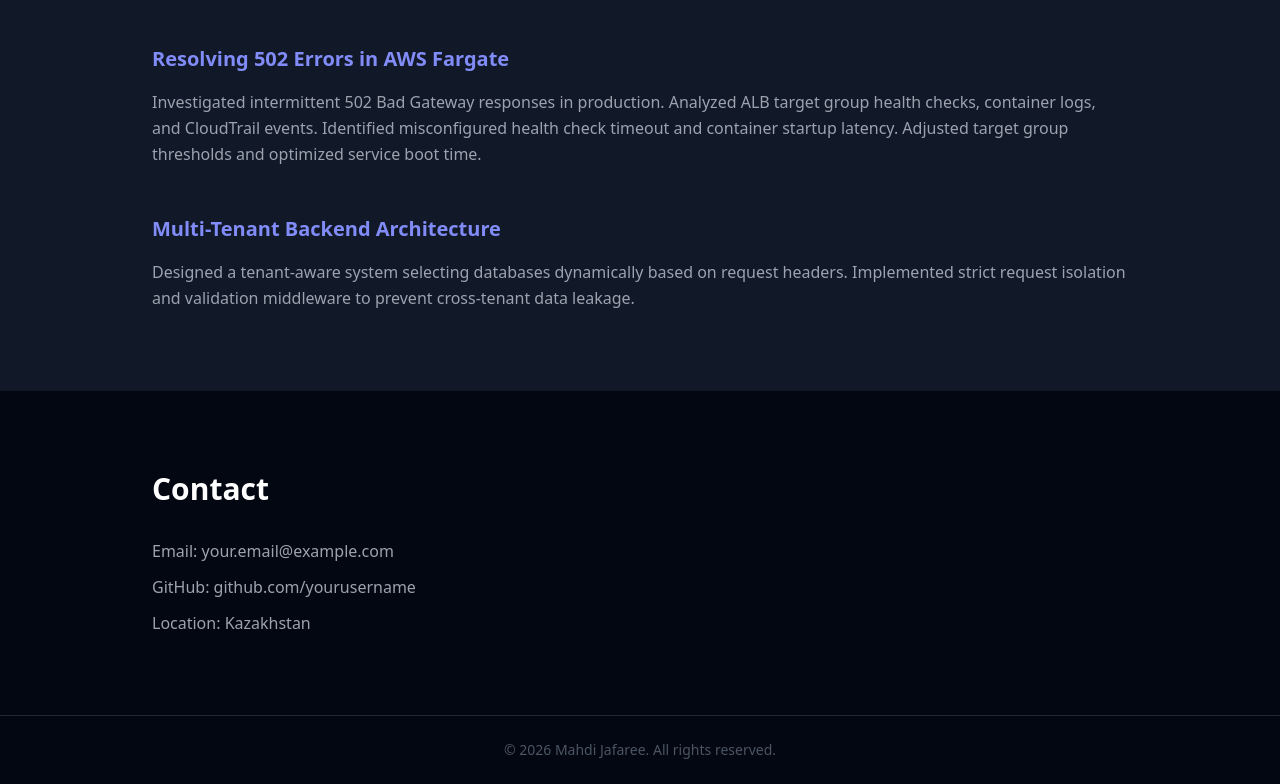
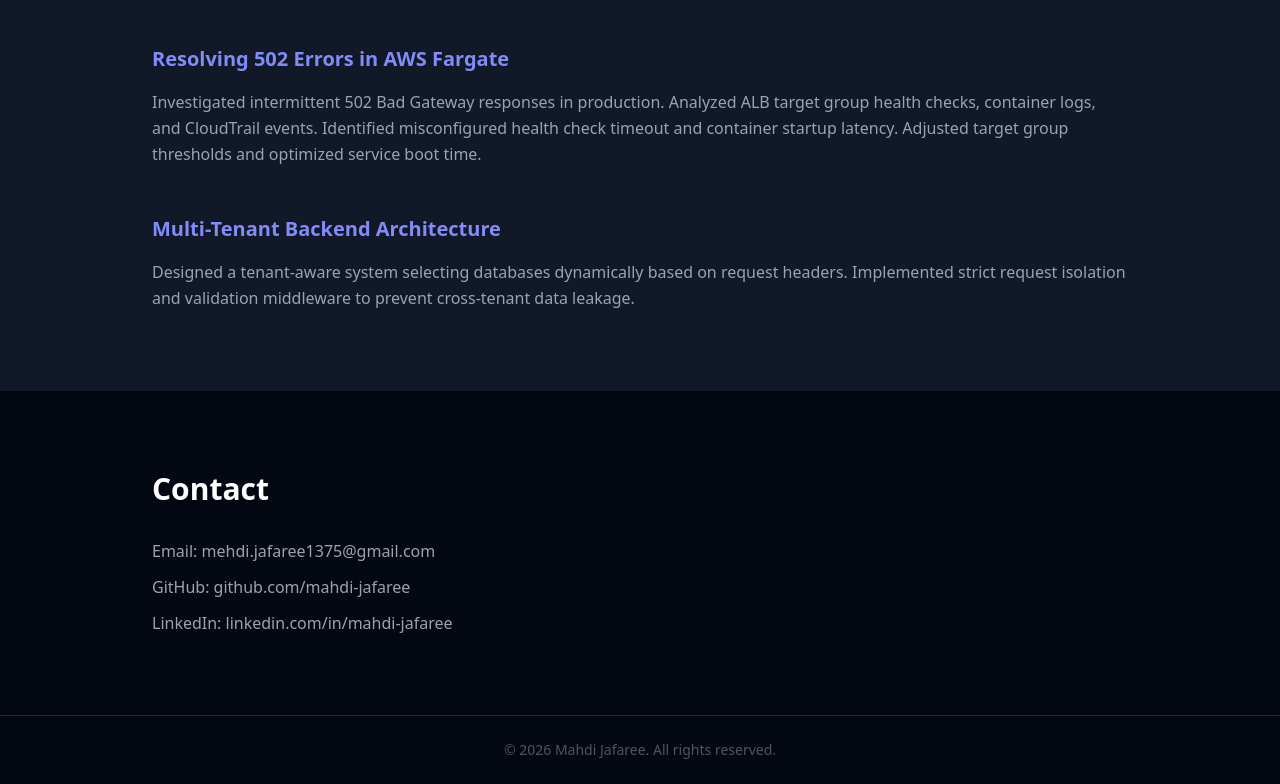
Before and after one commit to mahdi-jafaree/mahdi-jafaree.github.io, a plain HTML site: page index.html in a window 1280 px wide. Shown: the part 1397-2181 px from the top of the page. Drawn offline with nearby package versions, Linux system fonts and the light colour scheme.

Commit message:
update names

```diff
--- a/index.html
+++ b/index.html
@@ -28,7 +28,7 @@
       <a href="#contact" class="bg-indigo-600 hover:bg-indigo-500 px-5 py-2 rounded-lg text-white">
         Contact
       </a>
-      <a href="https://github.com/yourusername" target="_blank"
+      <a href="https://github.com/mahdi-jafaree" target="_blank"
         class="border border-gray-700 hover:border-indigo-500 px-5 py-2 rounded-lg">
         GitHub
       </a>
@@ -141,9 +141,9 @@
     <h3 class="text-3xl font-bold text-white mb-8">Contact</h3>
 
     <div class="text-gray-400 space-y-3">
-      <p>Email: your.email@example.com</p>
-      <p>GitHub: github.com/yourusername</p>
-      <p>Location: Kazakhstan</p>
+      <p>Email: mehdi.jafaree1375@gmail.com</p>
+      <p>GitHub: github.com/mahdi-jafaree</p>
+      <p>LinkedIn: linkedin.com/in/mahdi-jafaree</p>
     </div>
   </section>
 
```
